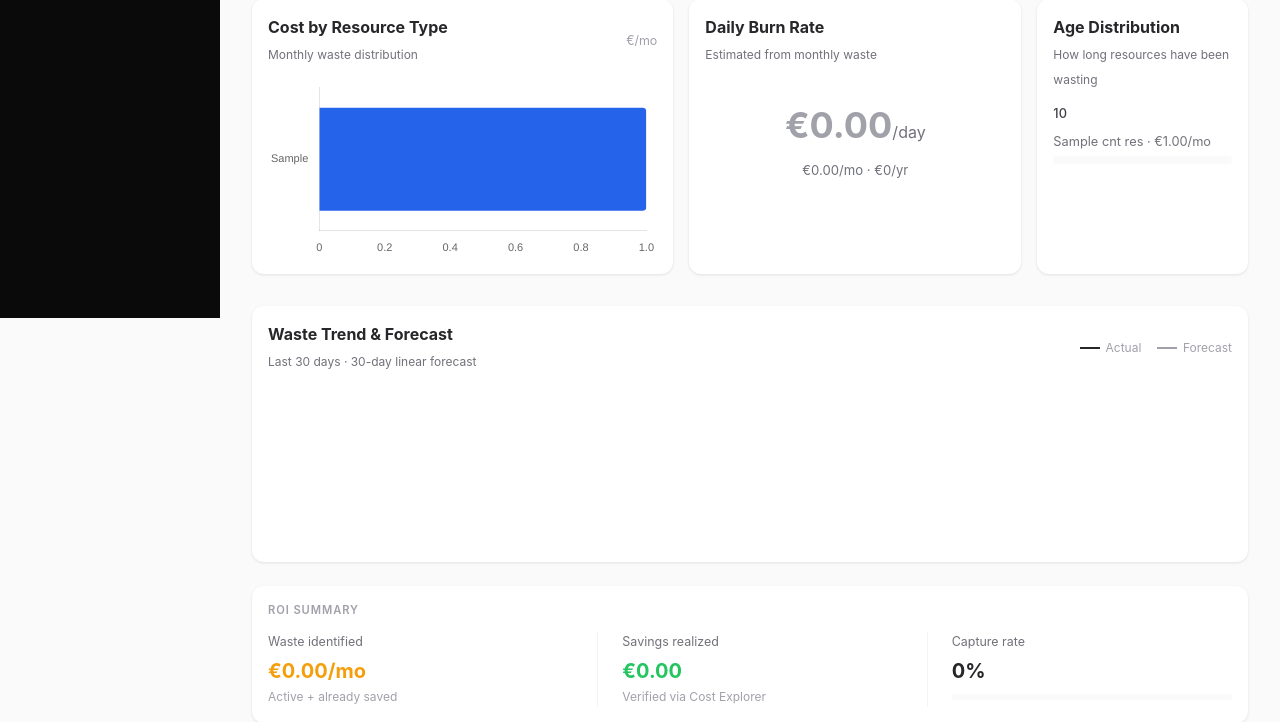
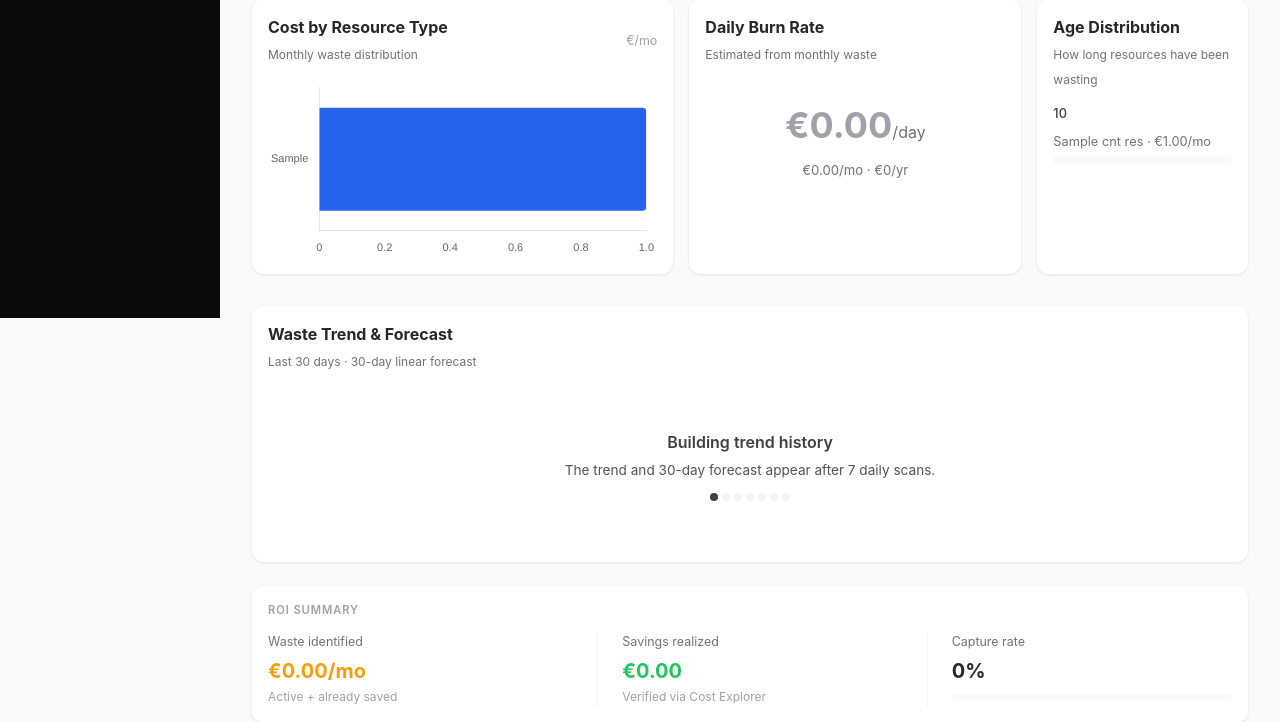
Before and after one commit to wasteless-io/wasteless, a FastAPI app: template ui/templates/dashboard.html in a window 1280 px wide. Shown: the part 482-1204 px from the top of the page. Run offline with FastAPI, Linux system fonts and the light colour scheme; the template is opened without the code that fills it: most values are stand-ins (such as "Sample title", 1, 10 or a date in 2020); a map, chart or similar area stays blank; some libraries are stand-ins or nearby versions.

Commit message:
fix(dashboard): etat d'attente explicite tant que l'historique de tendance < 7 jours
Deux points etires sur toute la largeur ressemblaient a un crash. Sous 7 jours
de donnees, le graphique est remplace par un placeholder avec indicateur de
progression (jours collectes / 7); courbe et forecast apparaissent ensemble
une fois la semaine d'historique atteinte.

```diff
--- a/ui/templates/dashboard.html
+++ b/ui/templates/dashboard.html
@@ -187,14 +187,18 @@
             <h3 style="margin: 0; font-size: 1rem;">Waste Trend & Forecast</h3>
             <span style="font-size: 0.75rem; color: var(--gray-500);">Last 30 days · 30-day linear forecast</span>
         </div>
-        <span style="font-size: 0.75rem; color: var(--gray-400); display: flex; align-items: center; gap: 1rem;">
+        <span id="forecastLegend" style="font-size: 0.75rem; color: var(--gray-400); display: flex; align-items: center; gap: 1rem;">
             <span style="display: inline-flex; align-items: center; gap: 0.35rem;"><span style="width: 20px; height: 2px; background: var(--gray-800); display: inline-block;"></span> Actual</span>
-            <span id="forecastLegendItem" style="display: inline-flex; align-items: center; gap: 0.35rem;"><span style="width: 20px; height: 2px; background: var(--gray-400); display: inline-block; border-top: 2px dashed var(--gray-400);"></span> Forecast</span>
-            <span id="forecastHint" style="display: none;">Forecast available after 7 days of history</span>
+            <span style="display: inline-flex; align-items: center; gap: 0.35rem;"><span style="width: 20px; height: 2px; background: var(--gray-400); display: inline-block; border-top: 2px dashed var(--gray-400);"></span> Forecast</span>
         </span>
     </div>
-    <div style="height: 160px; position: relative;">
+    <div id="forecastChartWrap" style="height: 160px; position: relative;">
         <canvas id="forecastChart"></canvas>
+    </div>
+    <div id="forecastEmpty" style="height: 160px; display: none; flex-direction: column; align-items: center; justify-content: center; text-align: center;">
+        <p style="margin: 0 0 0.25rem; font-weight: 600; color: var(--gray-700);">Building trend history</p>
+        <p class="text-muted" style="margin: 0; font-size: 0.85rem;">The trend and 30-day forecast appear after 7 daily scans.</p>
+        <div style="display: flex; gap: 4px; margin-top: 0.75rem;" id="forecastProgress"></div>
     </div>
 </div>
 {% endif %}
@@ -296,25 +300,23 @@ new Chart(document.getElementById('burnSparkline'), {
     const raw = [{% for item in waste_trend %}{{ "%.4f"|format(item.total_waste or 0) }}{% if not loop.last %},{% endif %}{% endfor %}];
     const labels = [{% for item in waste_trend %}'{{ item.date }}'{% if not loop.last %},{% endif %}{% endfor %}];
     const n = raw.length;
-    if (n < 2) return;
 
-    // A linear regression on fewer points is false precision — hold the forecast
-    // until there is at least a week of history.
-    const canForecast = n >= 7;
-    const forecastLabels = [];
+    // Under a week of history there is no trend to draw: two points stretched
+    // across the card read as a crash. Show a progress placeholder instead.
+    if (n < 7) {
+        document.getElementById('forecastLegend').style.display = 'none';
+        document.getElementById('forecastChartWrap').style.display = 'none';
+        const empty = document.getElementById('forecastEmpty');
+        empty.style.display = 'flex';
+        const progress = document.getElementById('forecastProgress');
+        for (let i = 0; i < 7; i++) {
+            const dot = document.createElement('span');
+            dot.style.cssText = `width: 8px; height: 8px; border-radius: 50%; background: ${i < n ? 'var(--gray-700)' : 'var(--gray-200)'};`;
+            progress.appendChild(dot);
+        }
+        return;
+    }
 
-    const datasets = [{
-        label: 'Actual',
-        data: raw,
-        borderColor: '#1f2937',
-        backgroundColor: 'rgba(17,17,17,0.05)',
-        fill: true,
-        tension: 0.3,
-        pointRadius: 0,
-        borderWidth: 2
-    }];
-
-    if (canForecast) {
     // Linear regression on actual data
     let sx = 0, sy = 0, sxy = 0, sxx = 0;
     for (let i = 0; i < n; i++) { sx += i; sy += raw[i]; sxy += i * raw[i]; sxx += i * i; }
@@ -323,6 +325,7 @@ new Chart(document.getElementById('burnSparkline'), {
 
     // Forecast labels (next 30 days)
     const lastDate = new Date(labels[n - 1]);
+    const forecastLabels = [];
     const forecastData = [];
     for (let i = 1; i <= 30; i++) {
         const d = new Date(lastDate);
@@ -331,8 +334,18 @@ new Chart(document.getElementById('burnSparkline'), {
         forecastData.push(Math.max(0, slope * (n - 1 + i) + intercept));
     }
 
-        datasets[0].data = raw.concat(Array(30).fill(null));
-        datasets.push({
+    const datasets = [
+        {
+            label: 'Actual',
+            data: raw.concat(Array(30).fill(null)),
+            borderColor: '#1f2937',
+            backgroundColor: 'rgba(17,17,17,0.05)',
+            fill: true,
+            tension: 0.3,
+            pointRadius: 0,
+            borderWidth: 2
+        },
+        {
             label: 'Forecast',
             // Overlap point for visual continuity
             data: Array(n - 1).fill(null).concat([raw[n - 1]]).concat(forecastData),
@@ -342,11 +355,8 @@ new Chart(document.getElementById('burnSparkline'), {
             tension: 0.3,
             pointRadius: 0,
             borderWidth: 1.5
-        });
-    } else {
-        document.getElementById('forecastLegendItem').style.display = 'none';
-        document.getElementById('forecastHint').style.display = 'inline';
         }
+    ];
 
     new Chart(document.getElementById('forecastChart'), {
         type: 'line',
```
Lines whose indentation alone changed are shown as unchanged.
